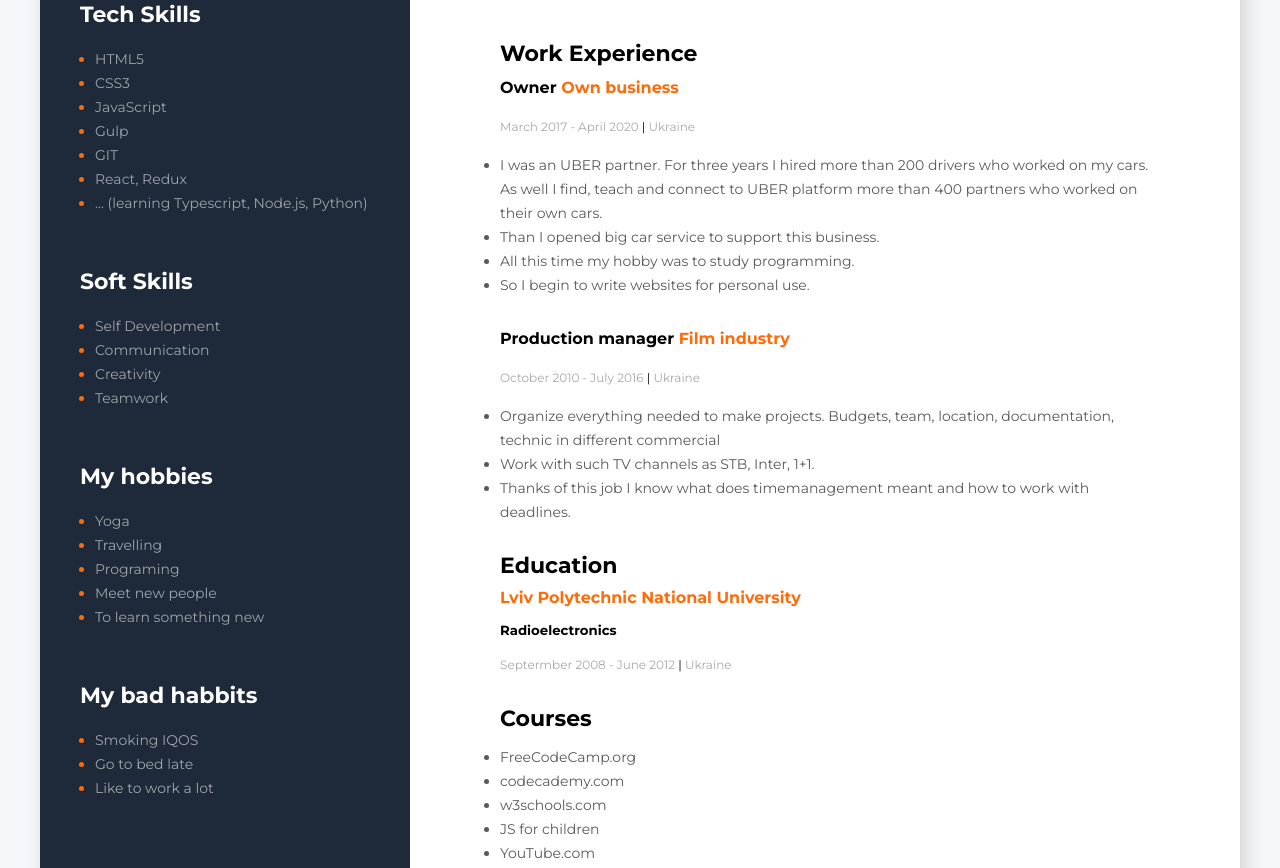
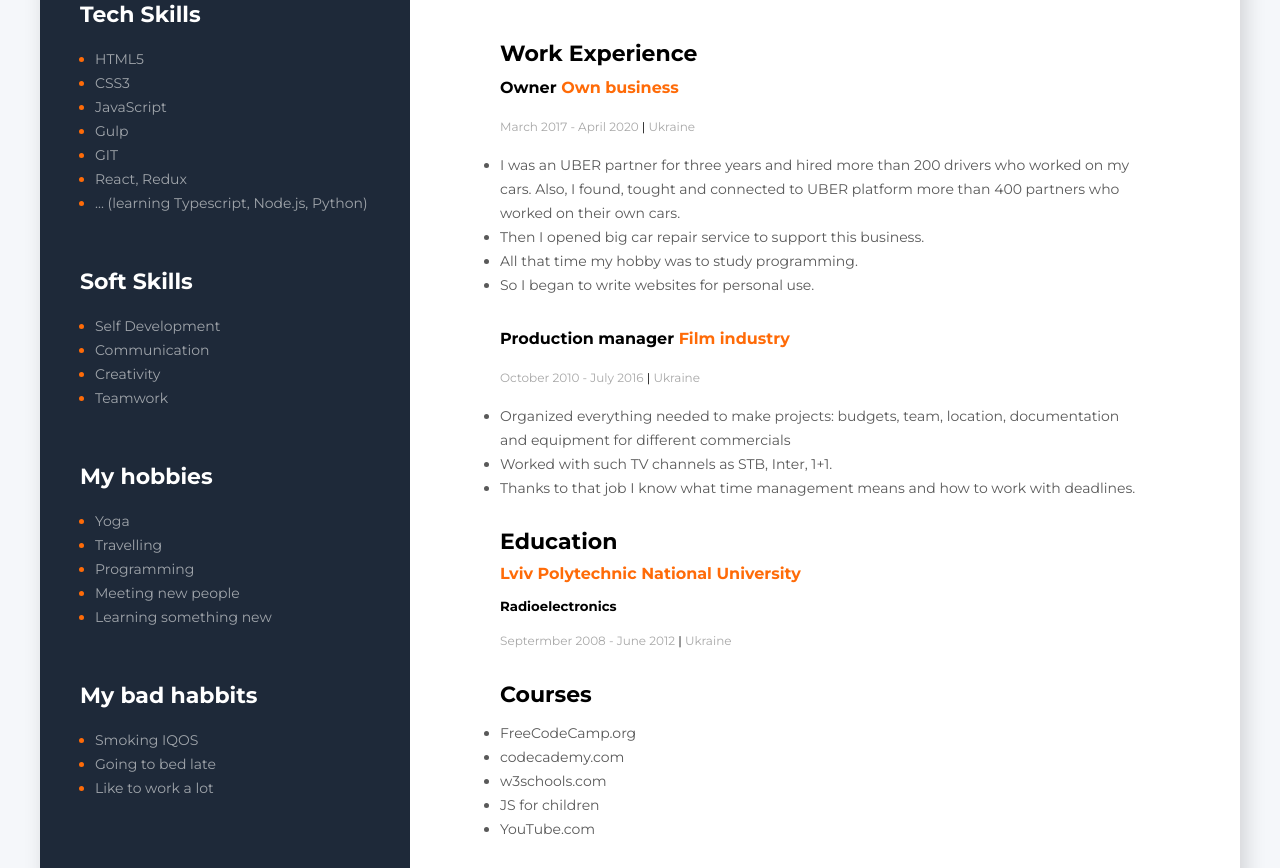
Before and after one commit to VoMashtaler/CV, a plain HTML site: page index.html in a window 1280 px wide. Shown: the part 566-1434 px from the top of the page. Drawn offline with Linux system fonts and the light colour scheme.

Commit message:
Add files via upload

```diff
--- a/index.html
+++ b/index.html
@@ -84,13 +84,13 @@
                         <span class="soft-text">Travelling</span>
                     </li>
                     <li class="soft-item">
-                        <span class="soft-text">Programing</span>
+                        <span class="soft-text">Programming</span>
                     </li>
                     <li class="soft-item">
-                        <span class="soft-text">Meet new people</span>
+                        <span class="soft-text">Meeting new people</span>
                     </li>
                     <li class="soft-item">
-                        <span class="soft-text">To learn something new</span>
+                        <span class="soft-text">Learning something new</span>
                     </li>
 
                 </ul>
@@ -103,7 +103,7 @@
                         <span class="soft-text">Smoking IQOS</span>
                     </li>
                     <li class="soft-item">
-                        <span class="soft-text">Go to bed late</span>
+                        <span class="soft-text">Going to bed late</span>
                     </li>
                     <li class="soft-item">
                         <span class="soft-text">Like to work a lot</span>
@@ -169,10 +169,10 @@
                 <h4 class="prof-title">Owner <span class="orng">Own business</span></h4>
                 <span class="prf-time">March 2017 - April 2020 <span class="divider">|</span> Ukraine</span>
                 <ul class="duties">
-                    <li class="prf-duties-item">I was an UBER partner. For three years I hired more than 200 drivers who worked on my cars. As well I find, teach and connect to UBER platform  more than 400 partners who worked on their own cars. </li>
-                    <li class="prf-duties-item">Than I opened big car service to support this business.</li>
-                    <li class="prf-duties-item">All this time my hobby was to study programming. </li>
-                    <li class="prf-duties-item">So I begin to write websites for personal use.</li>
+                    <li class="prf-duties-item">I was an UBER partner for three years and hired more than 200 drivers who worked on my cars. Also, I found, tought and connected to UBER platform  more than 400 partners who worked on their own cars. </li>
+                    <li class="prf-duties-item">Then I opened big car repair service to support this business.</li>
+                    <li class="prf-duties-item">All that time my hobby was to study programming. </li>
+                    <li class="prf-duties-item">So I began to write websites for personal use.</li>
                 </ul>
             </div>
             <!--Company 2-->
@@ -180,9 +180,9 @@
                 <h4 class="prof-title">Production manager <span class="orng">Film industry</span></h4>
                 <span class="prf-time">October 2010 - July 2016 <span class="divider">|</span> Ukraine</span>
                 <ul class="duties">
-                    <li class="prf-duties-item">Organize everything needed to make projects. Budgets, team, location, documentation, technic in different commercial </li>
-                    <li class="prf-duties-item">Work with such TV channels as STB, Inter, 1+1.</li>
-                    <li class="prf-duties-item">Thanks of this job I know what does timemanagement meant and how to work with deadlines. </li>
+                    <li class="prf-duties-item">Organized everything needed to make projects: budgets, team, location, documentation and equipment for different commercials </li>
+                    <li class="prf-duties-item">Worked with such TV channels as STB, Inter, 1+1.</li>
+                    <li class="prf-duties-item">Thanks to that job I know what time management means and how to work with deadlines. </li>
                 </ul>
             </div>
         </div>
```
